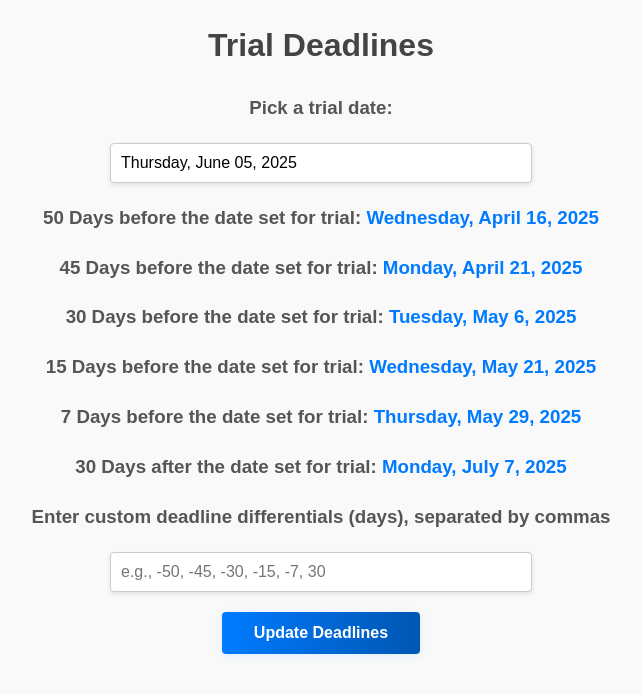
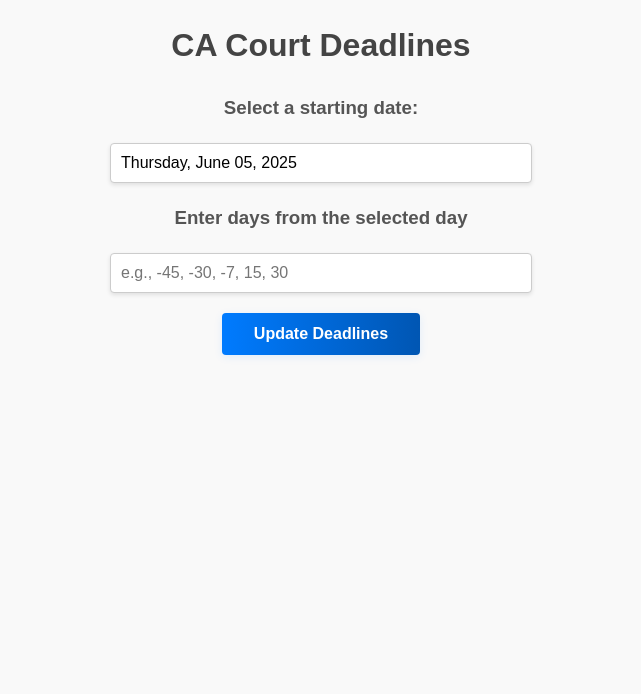
Before and after one commit to dorianpeters/d2-dates, a website built with Vite: page index.html in a window 1280 px wide. Shown: the whole page, without its empty margins (319-960 px from the left). Built offline with nearby package versions, Linux system fonts and the light colour scheme.

Commit message:
Refactor title and headings for consistency; update default deadline differentials and descriptions for clarity

```diff
--- a/index.html
+++ b/index.html
@@ -7,21 +7,21 @@
   <link rel="icon" type="image/png" href="favicon.ico">
   <link rel="stylesheet" href="styles.css">
   <script src="script.js" type="module"></script>
-  <title>Trial Deadlines</title>
+  <title>CA Court Deadlines</title>
 </head>
 
 <body>
-  <h1>Trial Deadlines</h1>
+  <h1>CA Court Deadlines</h1>
 
-  <h3>Pick a trial date:</h3>
+  <h3>Select a starting date:</h3>
   <input type="text" id="dateInput" placeholder="Select a date" />
 
   <!-- Container where deadlines will be displayed -->
   <div id="deadlinesContainer"></div>
 
   <!-- Custom deadline input -->
-  <h3>Enter custom deadline differentials (days), separated by commas</h3>
-  <input type="text" id="customDeadlines" placeholder="e.g., -50, -45, -30, -15, -7, 30" />
+  <h3>Enter days from the selected day</h3>
+  <input type="text" id="customDeadlines" placeholder="e.g., -45, -30, -7, 15, 30" />
   <button id="updateCustomDeadlines">Update Deadlines</button>
 </body>
 
--- a/script.js
+++ b/script.js
@@ -22,7 +22,10 @@ const fp = flatpickr("#dateInput", {
 // Utility to check court day
 function isCourtDay(date) {
   const day = date.getDay(); // 0 = Sunday, 6 = Saturday
-  const iso = date.toISOString().split('T')[0];
+  // Use local date string to avoid timezone issues
+  const iso = date.getFullYear() + '-' +
+    String(date.getMonth() + 1).padStart(2, '0') + '-' +
+    String(date.getDate()).padStart(2, '0');
   return day !== 0 && day !== 6 && !holidaySet.has(iso);
 }
 
@@ -52,7 +55,7 @@ function updateDeadlines(trialDate) {
     differentials = customInput.split(',').map(value => parseInt(value.trim())).filter(num => !isNaN(num));
   } else {
     // Default differentials: negative for before, positive for after
-    differentials = [-50, -45, -30, -15, -7, 30]; // Updated default differentials
+    differentials = [0]; // Updated default differentials
   }
 
   // Generate HTML for each deadline
@@ -66,12 +69,12 @@ function updateDeadlines(trialDate) {
       // Calculate days before trial (using negative diff)
       deadlineDate.setDate(deadlineDate.getDate() + diff); // Adding a negative number subtracts
       adjustedDate = adjustBackwardToCourtDay(deadlineDate);
-      description = `${Math.abs(diff)} Days before the date set for trial:`; // Use absolute value for description
+      description = `${Math.abs(diff)} days before the selected date:`; // Use absolute value for description
     } else if (diff > 0) {
       // Calculate days after trial (using positive diff)
       deadlineDate.setDate(deadlineDate.getDate() + diff);
       adjustedDate = adjustForwardToCourtDay(deadlineDate);
-      description = `${diff} Days after the date set for trial:`; // Use positive value for description
+      description = `${diff} days after the selected date:`; // Use positive value for description
     } else {
         // Handle diff === 0 if necessary, or skip
         return;
```
